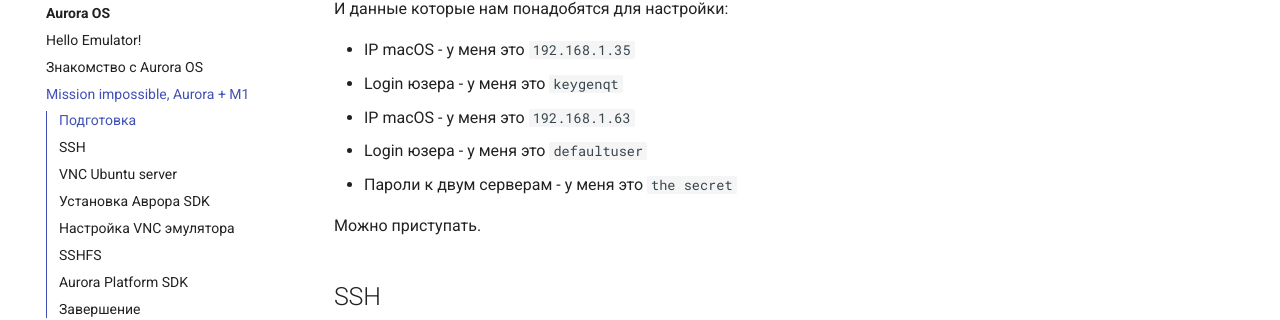
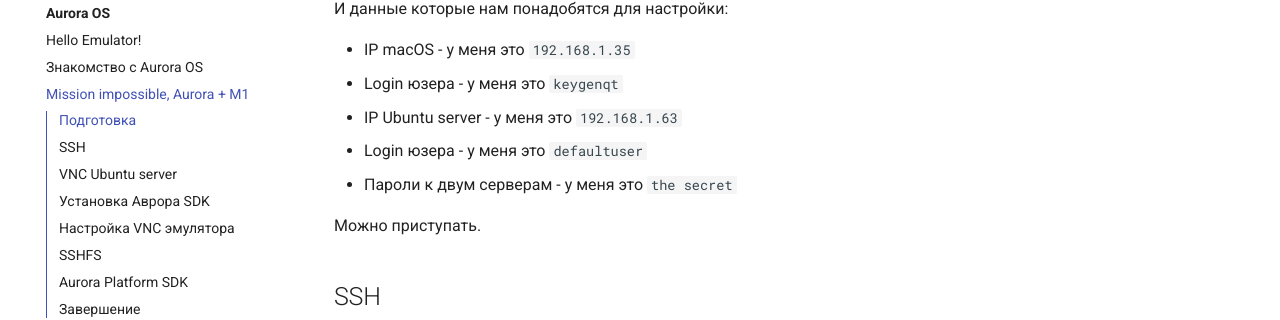
Before and after one commit to keygenqt/articles, an MkDocs documentation site: the page built from docs/articles/aurora/21_05_2023/index.md, in a window 1280 px wide and 900 px high, scrolled down 2313 px. Shown: the part 152-472 px from the top of the window. Built offline with MkDocs 1.6.1 and Material for MkDocs 9.7.7, drawn with Linux system fonts in a browser that asks for light colours.

Commit message:
Added Aurora + M1, fix

```diff
--- a/docs/articles/aurora/21_05_2023/index.md
+++ b/docs/articles/aurora/21_05_2023/index.md
@@ -52,7 +52,7 @@
 
 * IP macOS - у меня это `192.168.1.35`
 * Login юзера - у меня это `keygenqt`
-* IP macOS - у меня это `192.168.1.63`
+* IP Ubuntu server - у меня это `192.168.1.63`
 * Login юзера - у меня это `defaultuser`
 * Пароли к двум серверам - у меня это `the secret`
 
```
